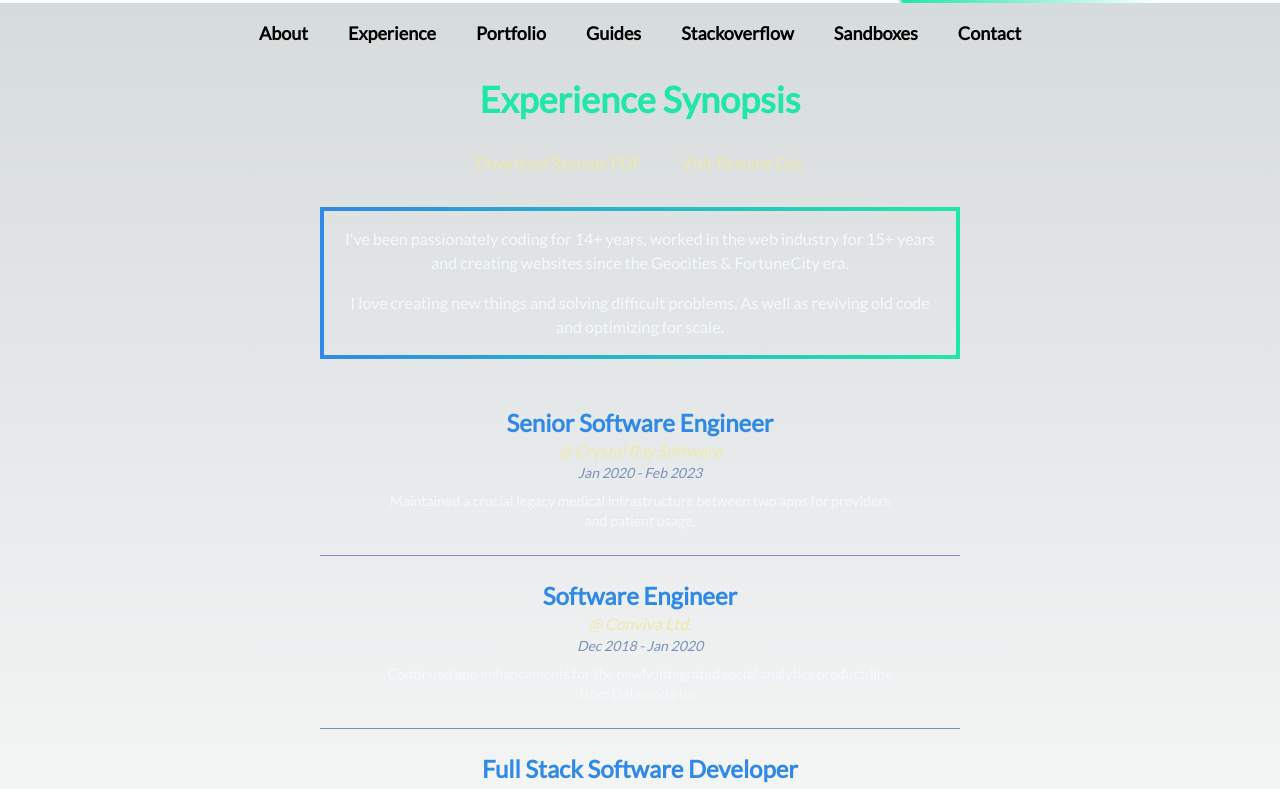
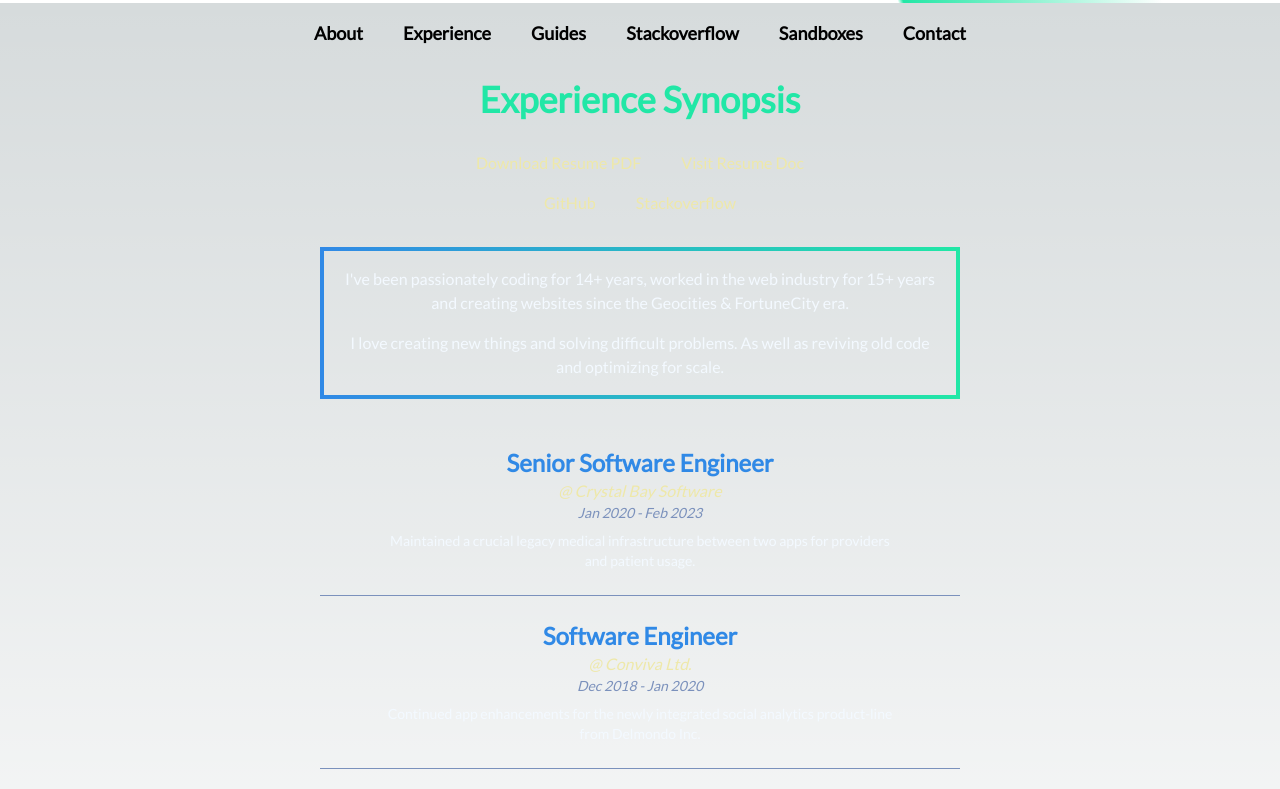
Before and after one commit to wlemahieu/wesleylemahieu.com, a Next.js app: page /experience in a window 1280 px wide. Shown: the top 789 px of the page. Built offline with nearby package versions, Linux system fonts and the light colour scheme.

Commit message:
consolidate page

```diff
--- a/app/experience/page.tsx
+++ b/app/experience/page.tsx
@@ -78,6 +78,14 @@ export default function Experience() {
           Visit Resume Doc
         </Link>
       </div>
+      <div className="flex justify-center text-base4 gap-x-10 mt-4">
+        <Link href="https://github.com/wlemahieu" target="_blank">
+          GitHub
+        </Link>
+        <Link href="https://stackoverflow.com/users/904956/wesley-lemahieu" target="_blank">
+          Stackoverflow
+        </Link>
+      </div>
       <div className="container mx-auto max-w-screen-sm mt-8">
         <div className={`gradient-box-1`}>
           <p className="text-base text-base3 m-4">
--- a/app/head.tsx
+++ b/app/head.tsx
@@ -3,10 +3,7 @@ export default function Head() {
     <>
       <title>Wesley LeMahieu</title>
       <meta content="width=device-width, initial-scale=1" name="viewport" />
-      <meta
-        name="description"
-        content="Wesley LeMahieu's professional portfolio and blog"
-      />
+      <meta name="description" content="Wesley LeMahieu's professional portfolio" />
       <link rel="icon" href="/favicon.ico" />
     </>
   );
--- a/app/portfolio/page.tsx
+++ /dev/null
@@ -1,77 +0,0 @@
-import Link from 'next/link';
-
-const samples = [
-  {
-    title: 'CaseConsult.net',
-    url: 'https://www.caseconsult.net',
-    description:
-      'A new platform where mental health practicioners can consult with other professionals relating to their cases.',
-    technologies: ['Typescript'],
-  },
-  {
-    title: 'PCPA Telehealth',
-    url: 'https://www.pcpasf.com/',
-    description:
-      'A platform for therapists & psychiatrists to document, communicate, invoice and schedule visitations with patients.',
-    technologies: ['Javascript'],
-  },
-  {
-    title: `Conviva's Social Video Analytics`,
-    url: 'https://www.conviva.com/social-video-analytics/',
-    description: 'An app where businesses can view important metrics relating to their social media videos.',
-    technologies: ['Javascript'],
-  },
-  {
-    title: `Delmondo's Social Video Analytics`,
-    url: 'https://www.crunchbase.com/organization/delmondo',
-    description: 'An app where businesses could view important metrics relating to their social media videos.',
-    technologies: ['Javascript'],
-  },
-  {
-    title: `GoDaddy / MediaTemple Workflow Tool`,
-    url: 'https://mediatemple.net/blog/media-temple-updates/the-2016-stevie-awards-our-customer-support-team-does-it-again/',
-    description: 'An app which gathered useful metrics for customer support agents to help them improve their skills.',
-    technologies: ['Javascript'],
-  },
-];
-
-export default function Portfolio() {
-  return (
-    <div className="container mx-auto text-center flex flex-col justify-center">
-      <h1 className="text-4xl font-bold text-base5">My Portfolio</h1>
-      <div className="flex justify-center text-base4 gap-x-10 mt-8">
-        <Link href="https://github.com/wlemahieu" target="_blank">
-          GitHub
-        </Link>
-        <Link href="https://stackoverflow.com/users/904956/wesley-lemahieu" target="_blank">
-          Stackoverflow
-        </Link>
-      </div>
-      <div className="container mx-auto max-w-screen-sm mt-8">
-        <div className={`gradient-box-1`}>
-          <p className="text-base text-base3 m-4">
-            A majority of my work occurs within private company repositories. I've been expanding my Github and
-            Stackoverflow contributions lately.
-          </p>
-          <p className="text-base text-base3 m-4">Below are various products I've helped build over the years.</p>
-        </div>
-        <div className="mt-12 text-base2 pb-1">
-          {samples.map((experience, key) => {
-            return (
-              <div key={`exp-${key}`} className="mt-6 pb-6 border-b">
-                <h1 className="text-2xl font-bold text-base1">
-                  <Link href={experience.url} target="_blank">
-                    {experience.title}
-                  </Link>
-                </h1>
-                <p className="text-sm text-base3 max-w-screen-sm mr-12 ml-12 pt-2 pr-4 pl-4">
-                  {experience.description}
-                </p>
-              </div>
-            );
-          })}
-        </div>
-      </div>
-    </div>
-  );
-}
--- a/components/menu.tsx
+++ b/components/menu.tsx
@@ -3,7 +3,7 @@ import Link from 'next/link';
 import { headers } from 'next/headers';
 import styles from './navigation.module.css';
 
-const menuItems = ['About', 'Experience', 'Portfolio', 'Guides', 'Stackoverflow', 'Sandboxes', 'Contact'];
+const menuItems = ['About', 'Experience', 'Guides', 'Stackoverflow', 'Sandboxes', 'Contact'];
 
 const hosts = ['localhost:3000', 'wesleylemahieu.com:443'];
 
```
